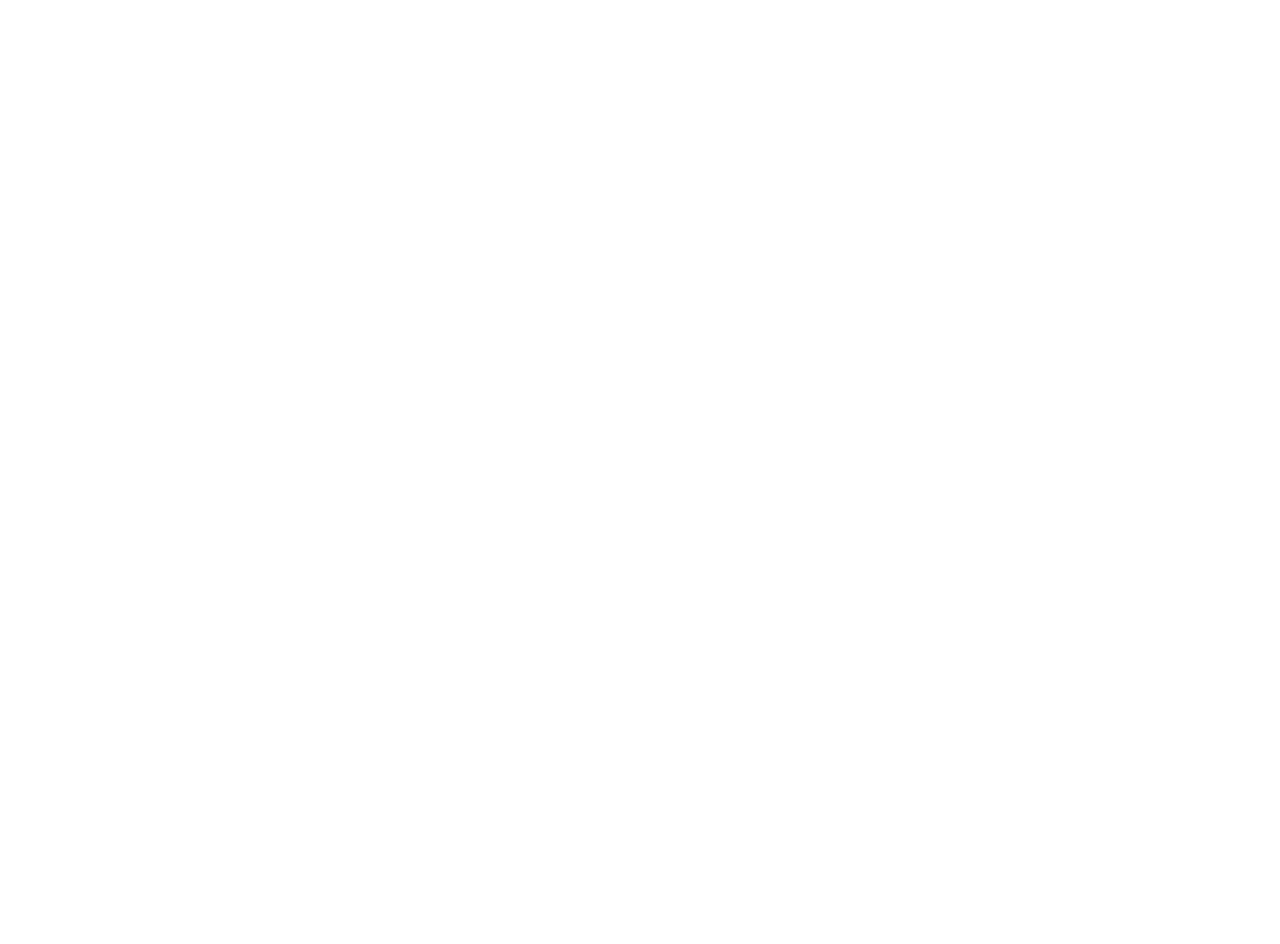
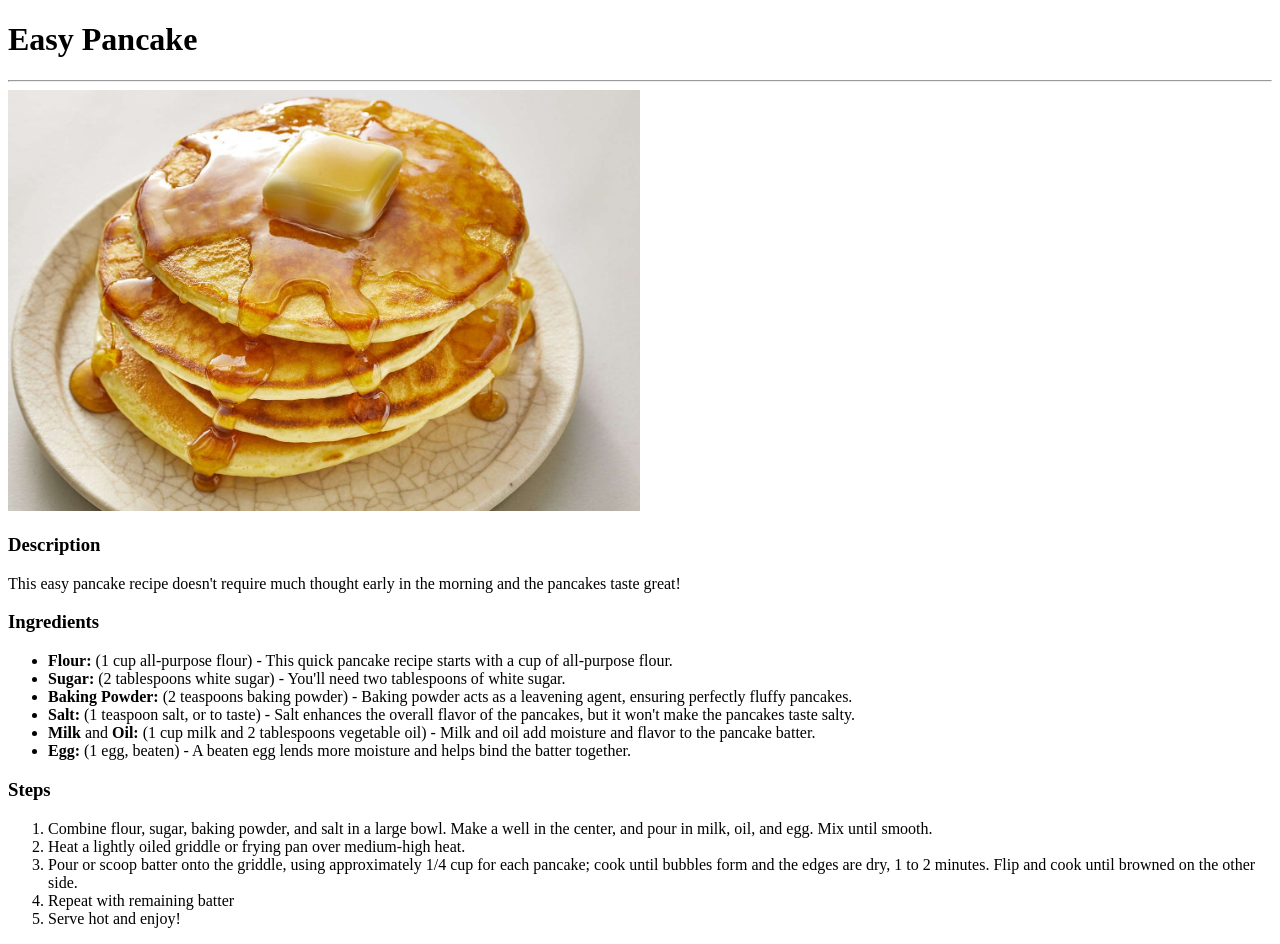
Before and after one commit to AndzhurT/odin-recipes, a plain HTML site: page recipes/easy-pancake.html in a window 1280 px wide. Before the commit the page ends 800 px from the top, so only its background shows below. Drawn offline with Linux system fonts and the light colour scheme.

Commit message:
Add image folder and update easy pancake page
Add pictures to each recipe page and finish easy pancake page

```diff
--- a/recipes/easy-pancake.html
+++ b/recipes/easy-pancake.html
@@ -6,6 +6,33 @@
     <title>Easy Pancake</title>
 </head>
 <body>
+    <h1>Easy Pancake</h1>
+    <hr>
+    <img src="../images/easy-pancake.jpg" alt="easy pancake" height="50%" width="50%">
+
+    <h3>Description</h3>
+    <p> This easy pancake recipe doesn't require much thought
+        early in the morning and the pancakes taste great!</p>
+
+
+    <h3>Ingredients</h3>
+    <ul>
+        <li><b>Flour:</b> (1 cup all-purpose flour) - This quick pancake recipe starts with a cup of all-purpose flour. </li>
+        <li><b>Sugar:</b> (2 tablespoons white sugar) - You'll need two tablespoons of white sugar. </li>
+        <li><b>Baking Powder:</b> (2 teaspoons baking powder) - Baking powder acts as a leavening agent, ensuring perfectly fluffy pancakes. </li>
+        <li><b>Salt:</b> (1 teaspoon salt, or to taste) - Salt enhances the overall flavor of the pancakes, but it won't make the pancakes taste salty.</li>
+        <li><b>Milk</b> and <b>Oil:</b> (1 cup milk and 2 tablespoons vegetable oil) - Milk and oil add moisture and flavor to the pancake batter. </li>
+        <li><b>Egg:</b> (1 egg, beaten) - A beaten egg lends more moisture and helps bind the batter together. </li>
+    </ul>
+
+    <h3>Steps</h3>
+    <ol>
+        <li>Combine flour, sugar, baking powder, and salt in a large bowl. Make a well in the center, and pour in milk, oil, and egg. Mix until smooth.</li>
+        <li>Heat a lightly oiled griddle or frying pan over medium-high heat.</li>
+        <li>Pour or scoop batter onto the griddle, using approximately 1/4 cup for each pancake; cook until bubbles form and the edges are dry, 1 to 2 minutes. Flip and cook until browned on the other side.</li>
+        <li>Repeat with remaining batter</li>
+        <li>Serve hot and enjoy!</li>
+    </ol>
 
 </body>
 </html>
```
Also changed, not shown: recipes/fortune-cookie.html (+17 -0 lines), recipes/yogurt-smoothie.html (+17 -0 lines), images/easy-pancake.jpg (added), images/fortune-cookie.jpg (added), images/fruit-yogurt-smoothie.jpg (added).
